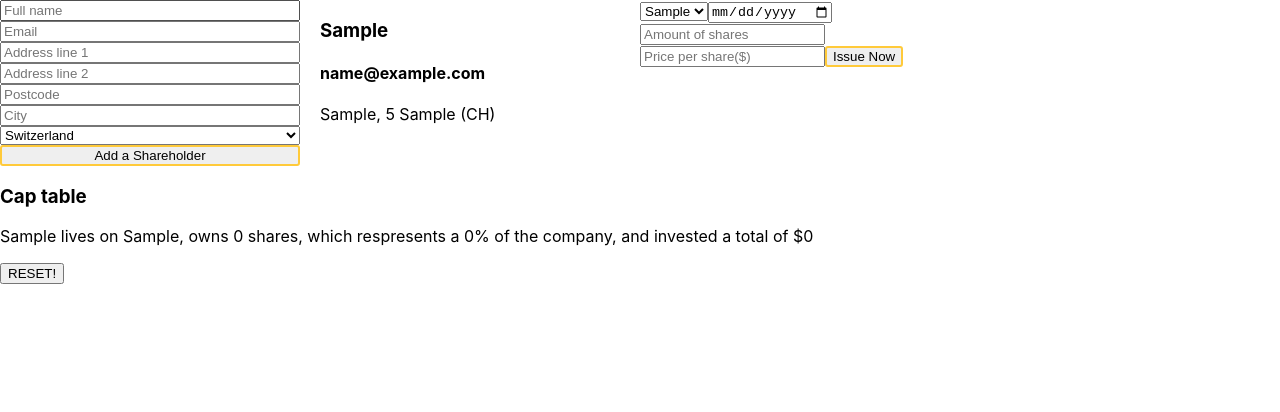
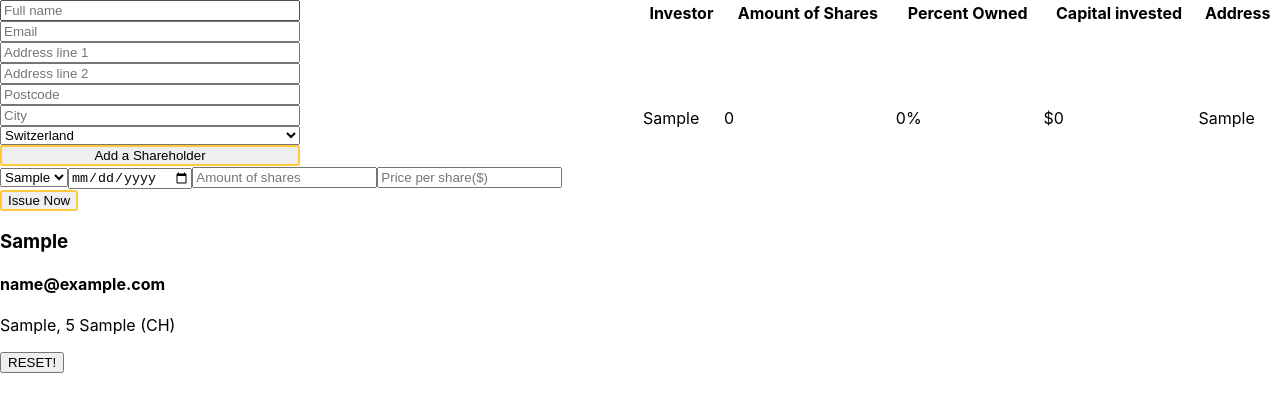
Before and after one commit to ovcOS/cap-table-react, a React (Create React App) app: page / in a window 1280 px wide. Both pictures are taken after typing "Sample", "name@example.com", "Sample", "Sample", "5", "Sample" into the empty fields and a click on the button "Add a Shareholder". Shown: the top 412 px of the page. Built offline with nearby package versions, Linux system fonts and the light colour scheme.

Commit message:
integrate transitions

```diff
--- a/package.json
+++ b/package.json
@@ -5,7 +5,8 @@
   "dependencies": {
     "react": "^16.7.0",
     "react-dom": "^16.7.0",
-    "react-scripts": "2.1.3"
+    "react-scripts": "2.1.3",
+    "react-transition-group": "^2.5.3"
   },
   "scripts": {
     "start": "react-scripts start",
--- a/src/components/App.jsx
+++ b/src/components/App.jsx
@@ -47,34 +47,26 @@ class App extends React.Component {
     return (
       <React.Fragment>
       <div className="menu">
-        <span>
+        <div>
           <AddShareholdersForm addShareholder={this.addShareholder}/>
-        </span>
-        <span>
-          {Object.keys(this.state.shareholders).map(shareholder => {
-            return (
-            <Shareholder
-              key={shareholder}
-              details={this.state.shareholders[shareholder]}/>
-            )}
-          )}
-        </span>
-        <span>
           <IssueNewSharesForm issueNewShares={this.issueNewShares} details={this.state.shareholders} />
-        </span>
-        <span>
-          {Object.keys(this.state.sharesIssues).map(issue => {
-            return <SharesIssue key={issue} details={this.state.sharesIssues[issue]} /> }
-          )}
-        </span>
+        </div>
+
+        <CapTable holderDetails={this.state.shareholders} issueDetails={this.state.sharesIssues} />
       </div>
-      <div>
-      <CapTable holderDetails={this.state.shareholders} issueDetails={this.state.sharesIssues} />
-      </div>
-      <button className="button" onClick={this.startFromScratch}>RESET!</button>
+      {Object.keys(this.state.shareholders).map(shareholder => {
+        return (
+        <Shareholder
+          key={shareholder}
+          details={this.state.shareholders[shareholder]}/>
+        )}
+      )}
+      <button className="button-reset" onClick={this.startFromScratch}>RESET!</button>
       </React.Fragment>
     );
   }
 };
-
+    /* {Object.keys(this.state.sharesIssues).map(issue => {
+        return <SharesIssue key={issue} details={this.state.sharesIssues[issue]} /> }
+      )} */
 export default App;
--- a/src/components/CapTable.jsx
+++ b/src/components/CapTable.jsx
@@ -1,6 +1,24 @@
 import React from 'react';
+import { TransitionGroup, CSSTransition } from 'react-transition-group';
 
 class CapTable extends React.Component {
+
+  renderCapTable = (investor) => {
+    return (
+      <CSSTransition
+        classNames="cap-table"
+        timeout={{enter:5000, exit:5000}}
+        key={investor.id}>
+        <tr>
+          <td>{investor.name}</td>
+          <td>{investor.amountOfShares}</td>
+          <td>{investor.percentage}%</td>
+          <td>${investor.investedAmount}</td>
+          <td>{investor.address}</td>
+        </tr>
+      </CSSTransition>
+    )
+  }
 
   render() {
     const shareholders = Object.values(this.props.holderDetails);
@@ -38,13 +56,22 @@ class CapTable extends React.Component {
     });
 
     return (
-      <div className="cap-table">
-        <h3>Cap table</h3>
-        {capTable.map(investor => <p key={investor.id}>{`${investor.name} lives on ${investor.address},
-        owns ${investor.amountOfShares} shares, which respresents a ${investor.percentage}% of the company,
-        and invested a total of $${investor.investedAmount}`}</p>)}
-
-      </div>
+      <React.Fragment>
+        <table>
+          <thead>
+            <tr>
+              <th>Investor</th>
+              <th>Amount of Shares</th>
+              <th>Percent Owned</th>
+              <th>Capital invested</th>
+              <th>Address</th>
+            </tr>
+          </thead>
+          <TransitionGroup component="tbody" className="cap-table">
+            {capTable.map(this.renderCapTable)}
+          </TransitionGroup>
+        </table>
+      </React.Fragment>
     )
   }
 };
--- a/src/components/Shareholder.jsx
+++ b/src/components/Shareholder.jsx
@@ -1,15 +1,20 @@
 import React from 'react';
+import { TransitionGroup, CSSTransition } from 'react-transition-group';
 
 class Shareholder extends React.Component {
 
   render() {
     const { name, email, address } = this.props.details;
     return (
-      <div className="shareholder">
-        <h3>{name}</h3>
-        <h4>{email}</h4>
-        <p>{`${address.line1}, ${address.postcode} ${address.city} (${address.country})`}</p>
-      </div>
+      <TransitionGroup className="shareholder">
+        <CSSTransition timeout={{enter:5000, exit:5000}} classNames="shareholder">
+          <div>
+            <h3>{name}</h3>
+            <h4>{email}</h4>
+            <p>{`${address.line1}, ${address.postcode} ${address.city} (${address.country})`}</p>
+          </div>
+        </CSSTransition>
+      </TransitionGroup>
     )
   }
 };
```
Also changed, not shown: 1 other file (tests, documents, lock files or other folders).
